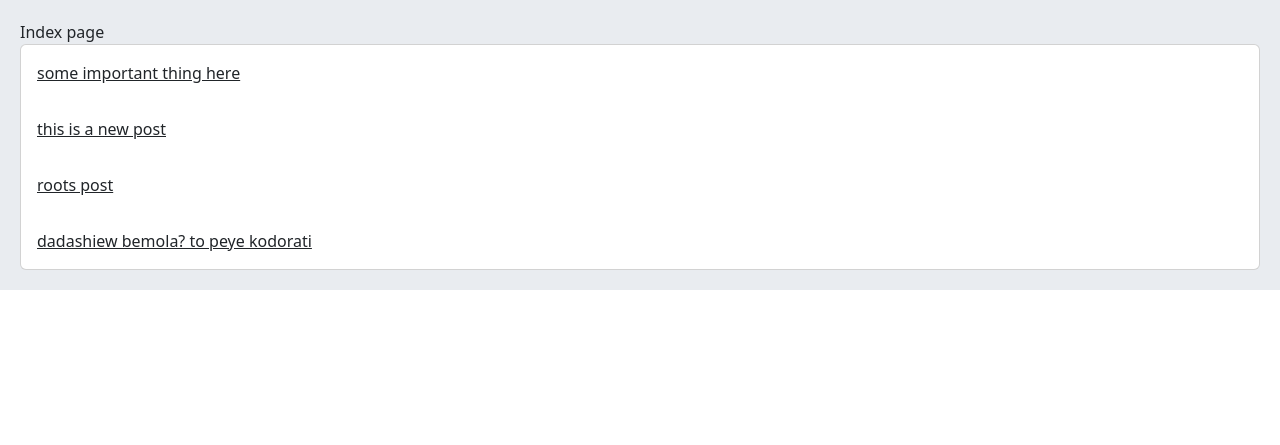
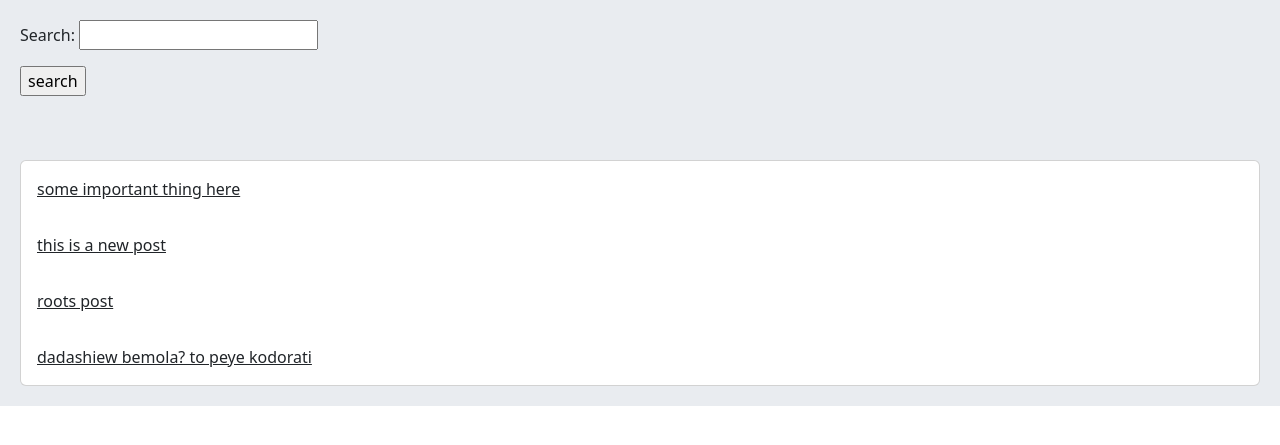
Before and after one commit to sina-abd/django-social-network, a Django app: page / in a window 1280 px wide. Shown: the part 56-501 px from the top of the page. Run offline with Django 5.2, Linux system fonts and the light colour scheme; data comes from the database, SQL or seed files in the repository.

Commit message:
added the search in the home page

```diff
--- a/home/forms.py
+++ b/home/forms.py
@@ -18,3 +18,6 @@ class CommentReplyForm(forms.ModelForm):
     class Meta:
         model = Comment
         fields = ('body',)
+
+class PostSearchForm(forms.Form):
+    search = forms.CharField()
--- a/home/templates/home/index.html
+++ b/home/templates/home/index.html
@@ -1,7 +1,10 @@
 {% extends "base.html" %}
 
 {% block content %}
-    Index page
+    <form action="" method="get">
+        {{ form.as_p }}
+        <input type="submit" value="search">
+    </form><br/><br/>
 
     <div class="card">
         {% for post in posts %}
--- a/home/views.py
+++ b/home/views.py
@@ -3,15 +3,19 @@ from django.views import View
 from .models import Post, Comment, Like
 from django.contrib.auth.mixins import LoginRequiredMixin
 from django.contrib import messages
-from .forms import PostCreateUpdateForm, CommentCreateForm, CommentReplyForm
+from .forms import PostCreateUpdateForm, CommentCreateForm, CommentReplyForm, PostSearchForm
 from django.utils.text import slugify
 from django.contrib.auth.decorators import login_required
 from django.utils.decorators import method_decorator
 
 class HomeView(View):
+    form_class = PostSearchForm
+
     def get(self, request):
         posts = Post.objects.order_by('-created')
-        return render(request, 'home/index.html', {'posts':posts})
+        if request.GET.get('search'):
+            posts = posts.filter(body__contains=request.GET['search'])
+        return render(request, 'home/index.html', {'posts':posts, 'form':self.form_class})
 
 class PostDetailView(View):
     form_class = CommentCreateForm
```
